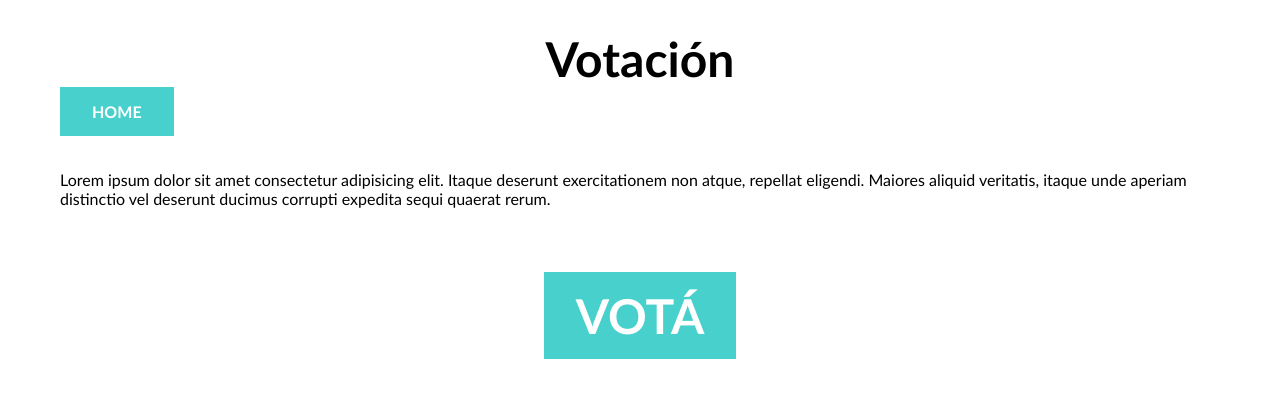
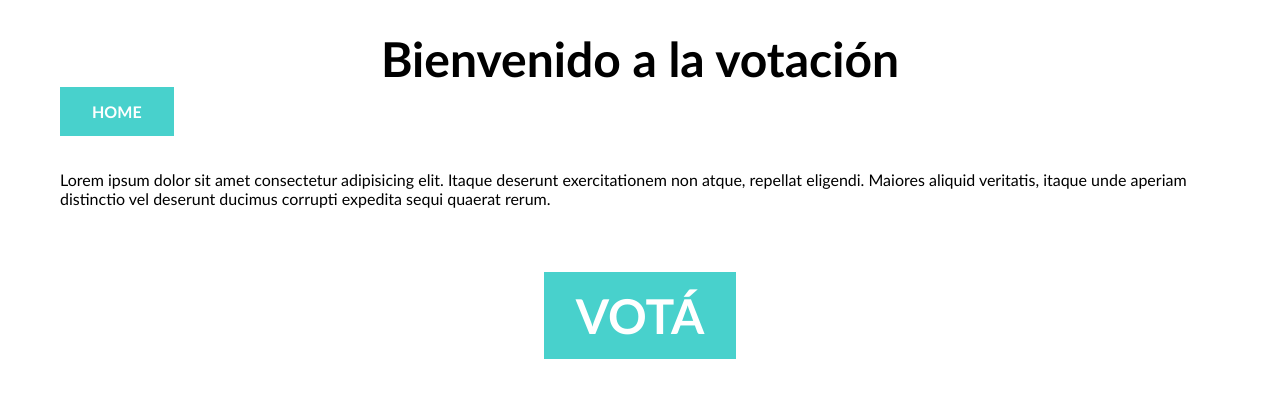
Before and after one commit to Varela7544/CaC-Page, a plain HTML site: page TrabajoFront/index.html in a window 1280 px wide. Drawn offline with Linux system fonts and the light colour scheme.

Commit message:
"Cambio de título"

```diff
--- a/TrabajoFront/index.html
+++ b/TrabajoFront/index.html
@@ -13,7 +13,7 @@
 <body>
     <div>
         <header>
-            <h1>Votación</h1>
+            <h1>Bienvenido a la votación</h1>
         </header>
     </div>
     <nav>
```
